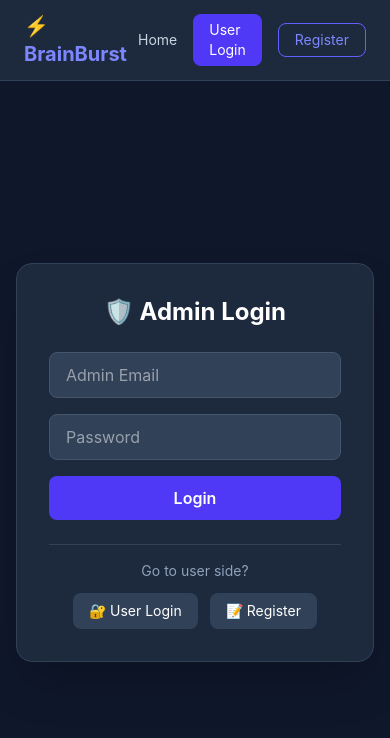
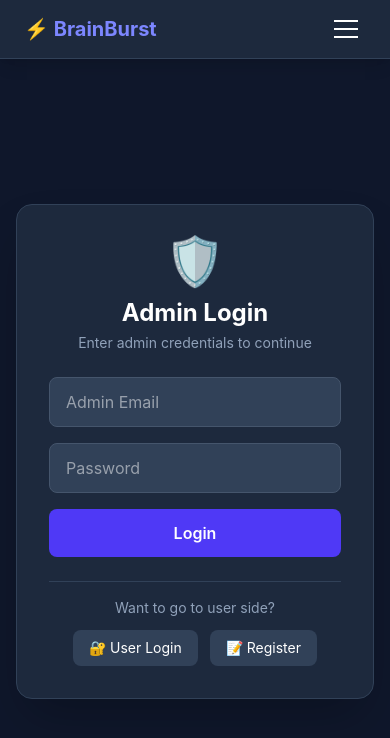
Before and after one commit to krishnapalpanwar24/Brain-Burst, a React (Vite) app: page /admin-login in a window 390 px wide. Shown: the top 738 px of the page. Built offline with nearby package versions, Linux system fonts and the light colour scheme; no server answers.

Commit message:
admin side update

```diff
--- a/src/pages/AdminLogin.jsx
+++ b/src/pages/AdminLogin.jsx
@@ -5,6 +5,7 @@ export default function AdminLogin() {
   const nav = useNavigate();
   const [email, setEmail] = useState("");
   const [password, setPassword] = useState("");
+  const [menuOpen, setMenuOpen] = useState(false);
 
   const submit = (e) => {
     e.preventDefault();
@@ -20,11 +21,14 @@ export default function AdminLogin() {
     <div className="min-h-screen bg-slate-900 flex flex-col">
 
 
-      <nav className="bg-slate-800 border-b border-slate-700 px-6 py-3 flex items-center justify-between">
+      <nav className="bg-slate-800 border-b border-slate-700 px-6 py-3 shadow-lg">
+        <div className="flex items-center justify-between">
           <NavLink to="/" className="text-xl font-bold text-indigo-400">
             ⚡ BrainBurst
           </NavLink>
-        <div className="flex items-center gap-4">
+
+
+          <div className="hidden md:flex items-center gap-4">
             <NavLink
               to="/"
               className="text-slate-300 hover:text-white text-sm transition"
@@ -44,36 +48,83 @@ export default function AdminLogin() {
               Register
             </NavLink>
           </div>
+
+
+          <button
+            onClick={() => setMenuOpen(!menuOpen)}
+            className="md:hidden flex flex-col gap-1.5 p-2"
+          >
+            <span className={`block w-6 h-0.5 bg-white transition-all duration-300 ${menuOpen ? "rotate-45 translate-y-2" : ""}`} />
+            <span className={`block w-6 h-0.5 bg-white transition-all duration-300 ${menuOpen ? "opacity-0" : ""}`} />
+            <span className={`block w-6 h-0.5 bg-white transition-all duration-300 ${menuOpen ? "-rotate-45 -translate-y-2" : ""}`} />
+          </button>
+        </div>
+
+
+        {menuOpen && (
+          <div className="md:hidden flex flex-col gap-2 pt-4 pb-2 border-t border-slate-700 mt-3">
+            <NavLink
+              to="/"
+              onClick={() => setMenuOpen(false)}
+              className="text-slate-300 hover:text-white text-sm px-2 py-1.5 rounded-lg hover:bg-slate-700 transition"
+            >
+               Home
+            </NavLink>
+            <NavLink
+              to="/login"
+              onClick={() => setMenuOpen(false)}
+              className="bg-indigo-600 hover:bg-indigo-700 text-white text-sm px-4 py-2 rounded-lg transition"
+            >
+              🔐 User Login
+            </NavLink>
+            <NavLink
+              to="/register"
+              onClick={() => setMenuOpen(false)}
+              className="border border-indigo-500 text-indigo-400 text-sm px-4 py-2 rounded-lg transition"
+            >
+              📝 Register
+            </NavLink>
+          </div>
+        )}
       </nav>
 
 
-      <div className="flex-1 flex items-center justify-center px-4">
+      <div className="flex-1 flex items-center justify-center px-4 py-10">
         <div className="bg-slate-800 border border-slate-700 rounded-2xl p-8 w-full max-w-md shadow-2xl">
-          <h2 className="text-2xl font-bold text-center text-white mb-6">
-            🛡️ Admin Login
+          <div className="text-center mb-6">
+            <div className="text-5xl mb-3">🛡️</div>
+            <h2 className="text-2xl font-bold text-white">
+              Admin Login
             </h2>
+            <p className="text-slate-400 text-sm mt-1">
+              Enter admin credentials to continue
+            </p>
+          </div>
+
           <form onSubmit={submit} className="flex flex-col gap-4">
             <input
-              className="bg-slate-700 border border-slate-600 text-white rounded-lg px-4 py-2.5 focus:outline-none focus:border-indigo-500"
+              className="bg-slate-700 border border-slate-600 text-white rounded-lg px-4 py-3 focus:outline-none focus:border-indigo-500 w-full"
               placeholder="Admin Email"
               value={email}
               onChange={(e) => setEmail(e.target.value)}
             />
             <input
               type="password"
-              className="bg-slate-700 border border-slate-600 text-white rounded-lg px-4 py-2.5 focus:outline-none focus:border-indigo-500"
+              className="bg-slate-700 border border-slate-600 text-white rounded-lg px-4 py-3 focus:outline-none focus:border-indigo-500 w-full"
               placeholder="Password"
               value={password}
               onChange={(e) => setPassword(e.target.value)}
             />
-            <button className="bg-indigo-600 hover:bg-indigo-700 text-white font-semibold py-2.5 rounded-lg transition">
+            <button className="bg-indigo-600 hover:bg-indigo-700 text-white font-semibold py-3 rounded-lg transition w-full">
               Login
             </button>
           </form>
 
 
           <div className="border-t border-slate-700 mt-6 pt-4 text-center">
-            <p className="text-slate-400 text-sm mb-3">Go to user side?</p>
+            <p className="text-slate-400 text-sm mb-3">
+              Want to go to user side?
+            </p>
             <div className="flex gap-3 justify-center">
               <NavLink
                 to="/login"
```
Lines whose indentation alone changed are shown as unchanged.
